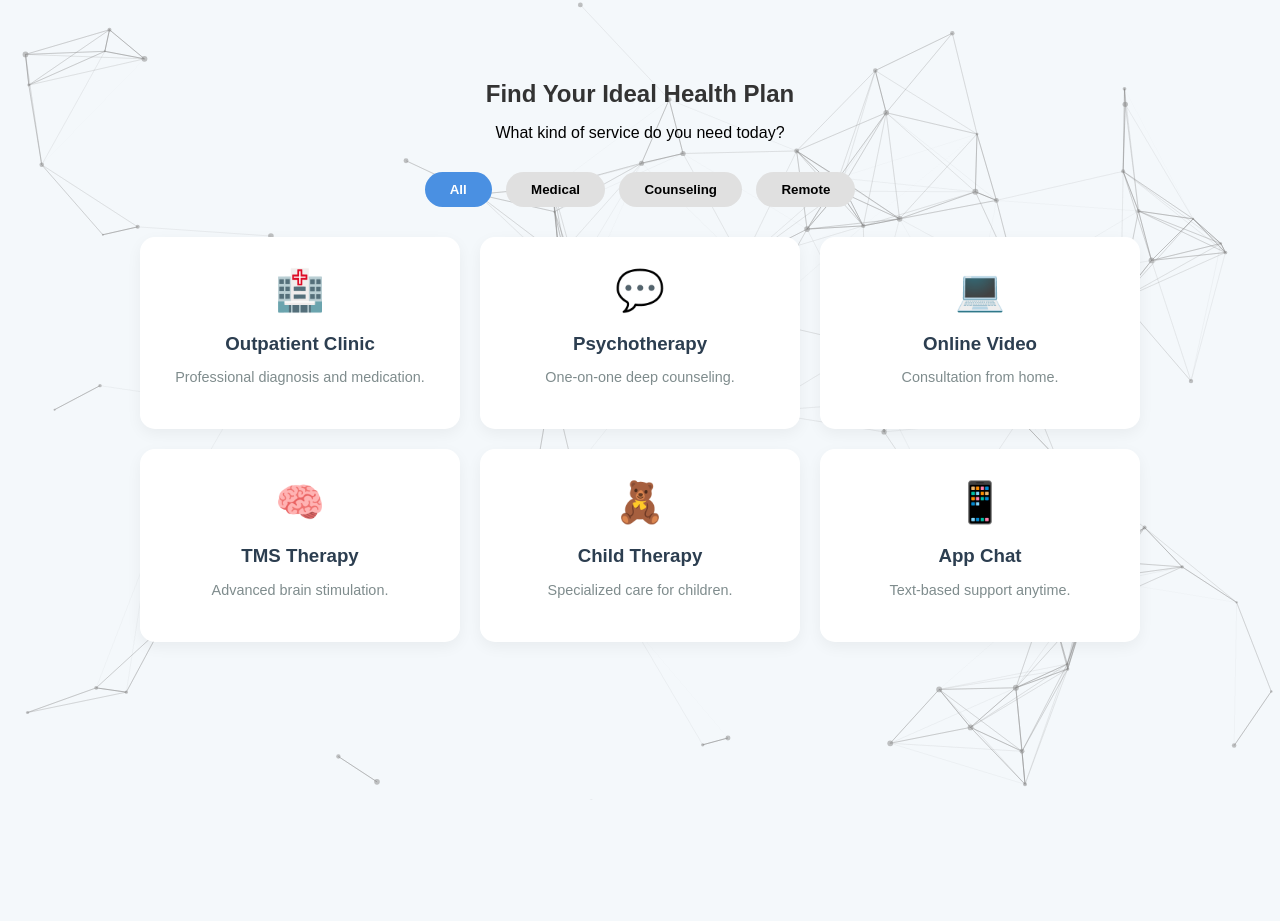
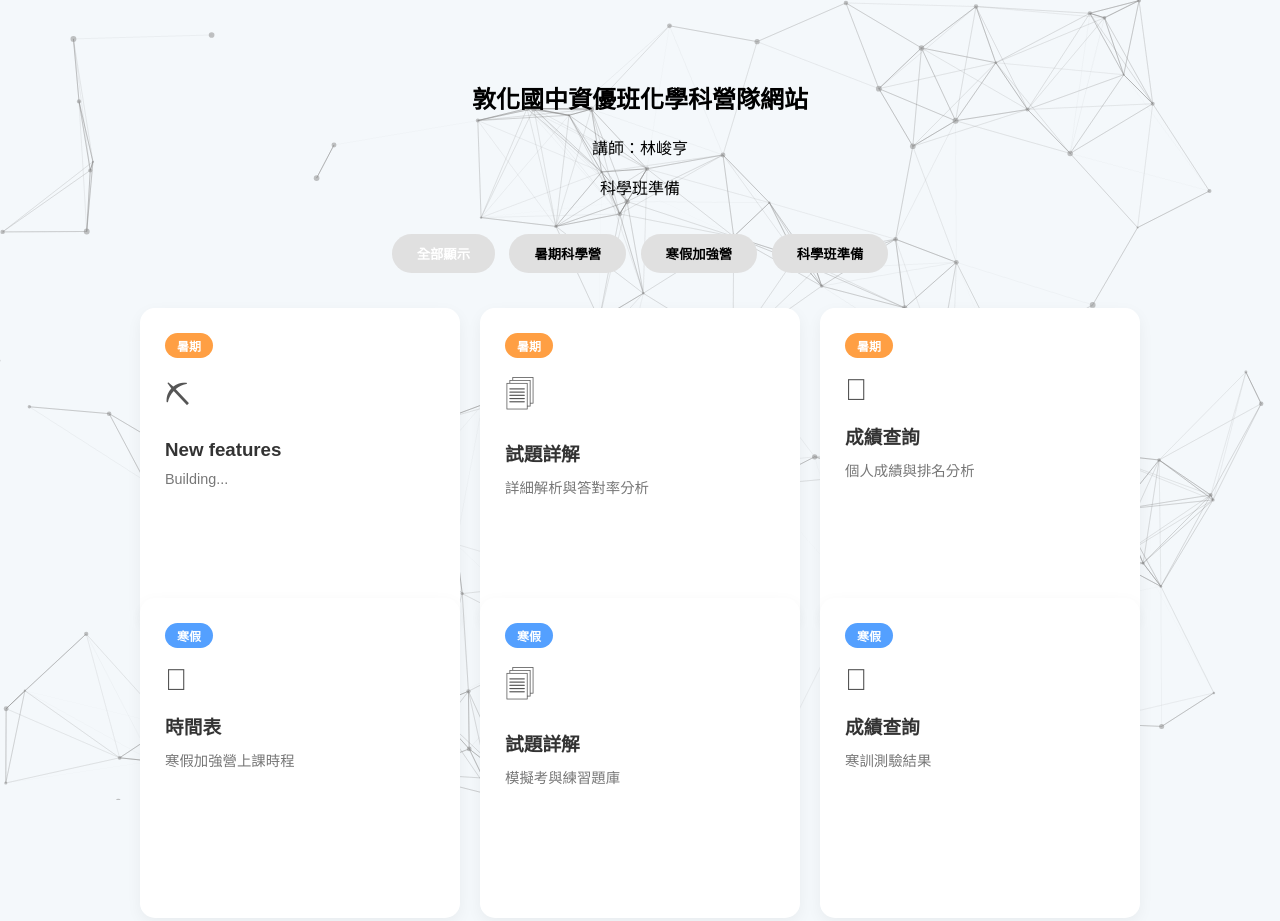
Before and after one commit to Linjim67/myweb, a website: page index.html in a window 1280 px wide. Before the commit the page ends 800 px from the top, so only its background shows below. Drawn offline with nearby package versions, Linux system fonts and the light colour scheme.

Commit message:
color and category

```diff
--- a/index.html
+++ b/index.html
@@ -1,65 +1,75 @@
 <!DOCTYPE html>
-<html lang="en">
+<html lang="zh-Hant">
 
 <head>
     <meta charset="UTF-8">
     <meta name="viewport" content="width=device-width, initial-scale=1.0">
-    <title>My Node Site</title>
+    <title>DHJH Chem</title>
     <link rel="stylesheet" href="style.css">
 </head>
 
 <body>
     <div id="tsparticles"></div>
+
     <section class="hero-banner">
         <div class="hero-content">
-        <h1>Find Your Ideal Health Plan</h1>
-        <p>What kind of service do you need today?</p>
+            <h1>敦化國中資優班化學科營隊網站</h1>
+            <p>講師：林峻亨</p>
+            <p>科學班準備</p>
 
             <div class="filter-buttons">
-            <button class="filter-btn active" data-filter="all">All</button>
-            <button class="filter-btn" data-filter="medical">Medical</button>
-            <button class="filter-btn" data-filter="counseling">Counseling</button>
-            <button class="filter-btn" data-filter="remote">Remote</button>
+                <button class="filter-btn active" data-filter="all">全部顯示</button>
+                <button class="filter-btn" data-filter="summer">暑期科學營</button>
+                <button class="filter-btn" data-filter="winter">寒假加強營</button>
+                <button class="filter-btn" data-filter="mock">科學班準備</button>
             </div>
 
             <div class="subject-grid">
-            <div class="subject-card" data-category="medical">
-                <div class="icon">🏥</div>
-                <h3>Outpatient Clinic</h3>
-                <p>Professional diagnosis and medication.</p>
+                <div class="subject-card" data-category="summer">
+                    <span class="card-tag">暑期</span>
+                    <div class="icon">&#9935;</div>
+                    <h3>New features</h3>
+                    <p>Building...</p> <!--(Game Zone)-->
                 </div>
 
-            <div class="subject-card" data-category="counseling">
-                <div class="icon">💬</div>
-                <h3>Psychotherapy</h3>
-                <p>One-on-one deep counseling.</p>
+                <div class="subject-card" data-category="summer">
+                    <span class="card-tag">暑期</span>
+                    <div class="icon">&#128464;</div>
+                    <h3>試題詳解</h3>
+                    <p>詳細解析與答對率分析</p>
                 </div>
 
-            <div class="subject-card" data-category="remote">
-                <div class="icon">💻</div>
-                <h3>Online Video</h3>
-                <p>Consultation from home.</p>
+                <div class="subject-card" data-category="summer">
+                    <span class="card-tag">暑期</span>
+                    <div class="icon">&#xe99c;</div>
+                    <h3>成績查詢</h3>
+                    <p>個人成績與排名分析</p>
                 </div>
 
-            <div class="subject-card" data-category="medical">
-                <div class="icon">🧠</div>
-                <h3>TMS Therapy</h3>
-                <p>Advanced brain stimulation.</p>
+                <div class="subject-card" data-category="winter">
+                    <span class="card-tag">寒假</span>
+                    <div class="icon">&#xe953;</div>
+                    <h3>時間表</h3>
+                    <p>寒假加強營上課時程</p>
                 </div>
 
-            <div class="subject-card" data-category="counseling">
-                <div class="icon">🧸</div>
-                <h3>Child Therapy</h3>
-                <p>Specialized care for children.</p>
+                <div class="subject-card" data-category="winter">
+                    <span class="card-tag">寒假</span>
+                    <div class="icon">&#128464;</div>
+                    <h3>試題詳解</h3>
+                    <p>模擬考與練習題庫</p>
                 </div>
-            <div class="subject-card" data-category="remote">
-                <div class="icon">📱</div>
-                <h3>App Chat</h3>
-                <p>Text-based support anytime.</p>
+
+                <div class="subject-card" data-category="winter">
+                    <span class="card-tag">寒假</span>
+                    <div class="icon">&#xe99c;</div>
+                    <h3>成績查詢</h3>
+                    <p>寒訓測驗結果</p>
                 </div>
             </div>
         </div>
     </section>
+
     <script src="https://cdn.jsdelivr.net/npm/tsparticles-slim@2.0.6/tsparticles.slim.bundle.min.js"></script>
     <script src="script.js"></script>
 </body>
--- a/script.js
+++ b/script.js
@@ -1,18 +1,32 @@
-// PART 1: The Filter Buttons Logic
 document.addEventListener('DOMContentLoaded', () => {
+    // 1. Setup Filters
     const filterButtons = document.querySelectorAll('.filter-btn');
     const cards = document.querySelectorAll('.subject-card');
 
+    // Define colors to match your CSS (Summer=Orange, Winter=Blue, Mock=Green)
+    const categoryColors = {
+        all: '#576574',       // Dark Grey for "All"
+        summer: '#FF9F43',    // Orange
+        winter: '#54a0ff',    // Blue
+        mock: '#1dd1a1'       // Green
+    };
+
     filterButtons.forEach(button => {
         button.addEventListener('click', () => {
-            // Remove 'active' class from all buttons
-            filterButtons.forEach(btn => btn.classList.remove('active'));
-            // Add 'active' class to clicked button
+            // Reset all buttons
+            filterButtons.forEach(btn => {
+                btn.classList.remove('active');
+                btn.style.backgroundColor = '#e0e0e0';
+            });
+
+            // Activate clicked button
             button.classList.add('active');
-
             const filterValue = button.getAttribute('data-filter');
 
-            // Show/Hide cards
+            // Apply Color
+            button.style.backgroundColor = categoryColors[filterValue] || '#333';
+
+            // Filter Cards
             cards.forEach(card => {
                 if (filterValue === 'all' || card.getAttribute('data-category') === filterValue) {
                     card.classList.remove('hide');
@@ -24,46 +38,30 @@ document.addEventListener('DOMContentLoaded', () => {
     });
 });
 
-// PART 2: The Particle Background Logic
-// We wrap this in an async function to load the library settings
+// 2. Setup Particles (Background)
 (async () => {
   await tsParticles.load("tsparticles", {
     particles: {
-      color: { value: "#888888" }, // Dot color
+      color: { value: "#888888" },
       links: {
         enable: true,
-        color: "#888888", // Line color
+        color: "#888888",
         distance: 150,
         opacity: 0.5,
         width: 1,
       },
-      move: {
-        enable: true,
-        speed: 1, // "Swimming" speed
-      },
-      number: {
-        value: 80, // Number of dots
-        density: { enable: true, area: 800 },
-      },
+      move: { enable: true, speed: 1.5 },
+      number: { value: 100, density: { enable: true, area: 800 } },
       opacity: { value: 0.5 },
       size: { value: { min: 1, max: 3 } },
     },
     interactivity: {
       events: {
-        onHover: {
-          enable: true,
-          mode: "grab", // Creates lines to your mouse
-        },
-        onClick: {
-          enable: true,
-          mode: "push", // Adds more dots on click
-        },
+        onHover: { enable: true, mode: "grab" },
+        onClick: { enable: true, mode: "push" },
       },
       modes: {
-        grab: {
-          distance: 140,
-          links: { opacity: 1 },
-        },
+        grab: { distance: 140, links: { opacity: 1 } },
       },
     },
   });
--- a/style.css
+++ b/style.css
@@ -1,14 +1,10 @@
-/* Hero Section Layout */
-
-
+/* 1. Base Layers */
 body {
     background-color: #f4f8fb;
-    /* The color lives here now */
     margin: 0;
-    padding: 0;
+    font-family: "Microsoft JhengHei", sans-serif;
 }
 
-/* Make the background fill the screen and stay behind */
 #tsparticles {
     position: fixed;
     top: 0;
@@ -19,89 +15,119 @@ body {
 }
 
 .hero-banner {
-    /* Make this transparent so we see particles through it */
     background-color: transparent;
-
     position: relative;
-    /* Needed for z-index to work */
     z-index: 1;
     padding: 60px 20px;
     text-align: center;
-    font-family: "Microsoft JhengHei", "Heiti TC", sans-serif;
 }
 
-.hero-content h1 {
-    color: #333;
-    margin-bottom: 10px;
-}
-
-/* Filter Buttons Styling */
+/* 2. Filter Buttons */
 .filter-buttons {
     margin: 30px 0;
 }
 
 .filter-btn {
     padding: 10px 25px;
-    margin: 0 5px;
+    margin: 5px;
     border: none;
-    background-color: #e0e0e0;
     border-radius: 25px;
     cursor: pointer;
     font-weight: bold;
+    background-color: #e0e0e0;
+    /* Default Grey */
     transition: all 0.3s ease;
 }
 
-.filter-btn:hover,
+.filter-btn:hover {
+    transform: translateY(-2px);
+}
+
+/* Note: Active color is handled by JS now! */
 .filter-btn.active {
-    background-color: #4A90E2;
-    /* FarHugs Blue */
     color: white;
 }
 
-/* Grid Layout */
+/* 3. Grid System */
 .subject-grid {
     display: grid;
     grid-template-columns: repeat(auto-fit, minmax(250px, 1fr));
-    /* Responsive Grid */
     gap: 20px;
     max-width: 1000px;
     margin: 0 auto;
 }
 
-/* Individual Cards */
+/* 4. Card Styling */
 .subject-card {
     background: white;
     position: relative;
     z-index: 2;
-    padding: 30px;
+    padding: 25px;
     border-radius: 15px;
     box-shadow: 0 5px 15px rgba(0, 0, 0, 0.05);
-    transition: transform 0.3s ease, opacity 0.3s ease;
+    transition: transform 0.3s ease;
     cursor: pointer;
+
+    /* Flex layout for alignment */
+    display: flex;
+    flex-direction: column;
+    align-items: flex-start;
+    height: 100%;
+    /* Uniform Height */
+    min-height: 220px;
 }
 
 .subject-card:hover {
     transform: translateY(-5px);
-    /* Lift effect on hover */
-    box-shadow: 0 10px 20px rgba(0, 0, 0, 0.1);
 }
 
 .subject-card .icon {
-    font-size: 40px;
-    margin-bottom: 15px;
+    font-size: 30px;
+    margin: 15px 0;
+    color: #555;
 }
 
 .subject-card h3 {
-    color: #2c3e50;
-    margin-bottom: 10px;
+    margin: 0 0 10px 0;
+    color: #333;
 }
 
 .subject-card p {
-    color: #7f8c8d;
-    font-size: 0.9rem;
+    margin: 0;
+    color: #777;
+    font-size: 0.9em;
+    flex-grow: 1;
+    text-align: left;
 }
 
-/* Animation for hiding elements */
 .subject-card.hide {
     display: none;
 }
+
+/* 5. SMART TAGS (The Merge Trick) */
+.card-tag {
+    display: inline-block;
+    padding: 4px 12px;
+    border-radius: 20px;
+    font-size: 12px;
+    color: white;
+    font-weight: bold;
+}
+
+/* If the card is Summer -> Tag is Orange */
+.subject-card[data-category="summer"] .card-tag {
+    background-color: #FF9F43;
+    /* Orange */
+}
+
+/* If the card is Winter -> Tag is Blue */
+.subject-card[data-category="winter"] .card-tag {
+    background-color: #54a0ff;
+    /* Blue */
+}
+
+/* If the card is Mock/Prep -> Tag is Green */
+.subject-card[data-category="mock"] .card-tag {
+    background-color: #1dd1a1;
+    /* Green */
+}
```
Lines whose indentation alone changed are shown as unchanged.
